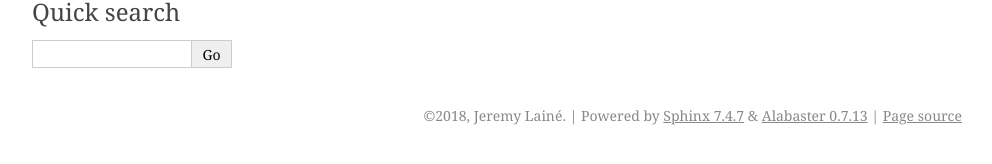
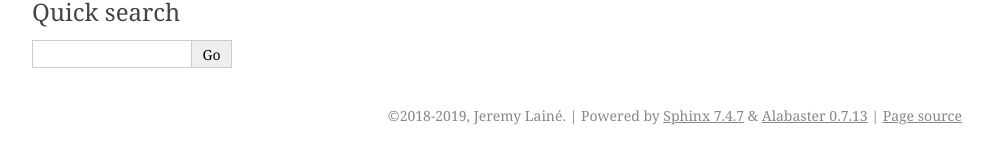
Before and after one commit to mametaro99/image-recognition, a Sphinx documentation site: the page built from docs/examples.rst, in a window 1280 px wide. Shown: the part 507-671 px from the top of the page, without its empty margins (148-1140 px from the left). Built offline with Sphinx 7.4.7, drawn with Linux system fonts in a browser that asks for light colours.

Commit message:
[docs] update copyright year

```diff
--- a/docs/conf.py
+++ b/docs/conf.py
@@ -95,7 +95,7 @@ master_doc = 'index'
 
 # General information about the project.
 project = 'aiortc'
-copyright = u'2018, Jeremy Lainé'
+copyright = u'2018-2019, Jeremy Lainé'
 author = u'Jeremy Lainé'
 
 # The version info for the project you're documenting, acts as replacement for
```
Also changed, not shown: 1 other file.
